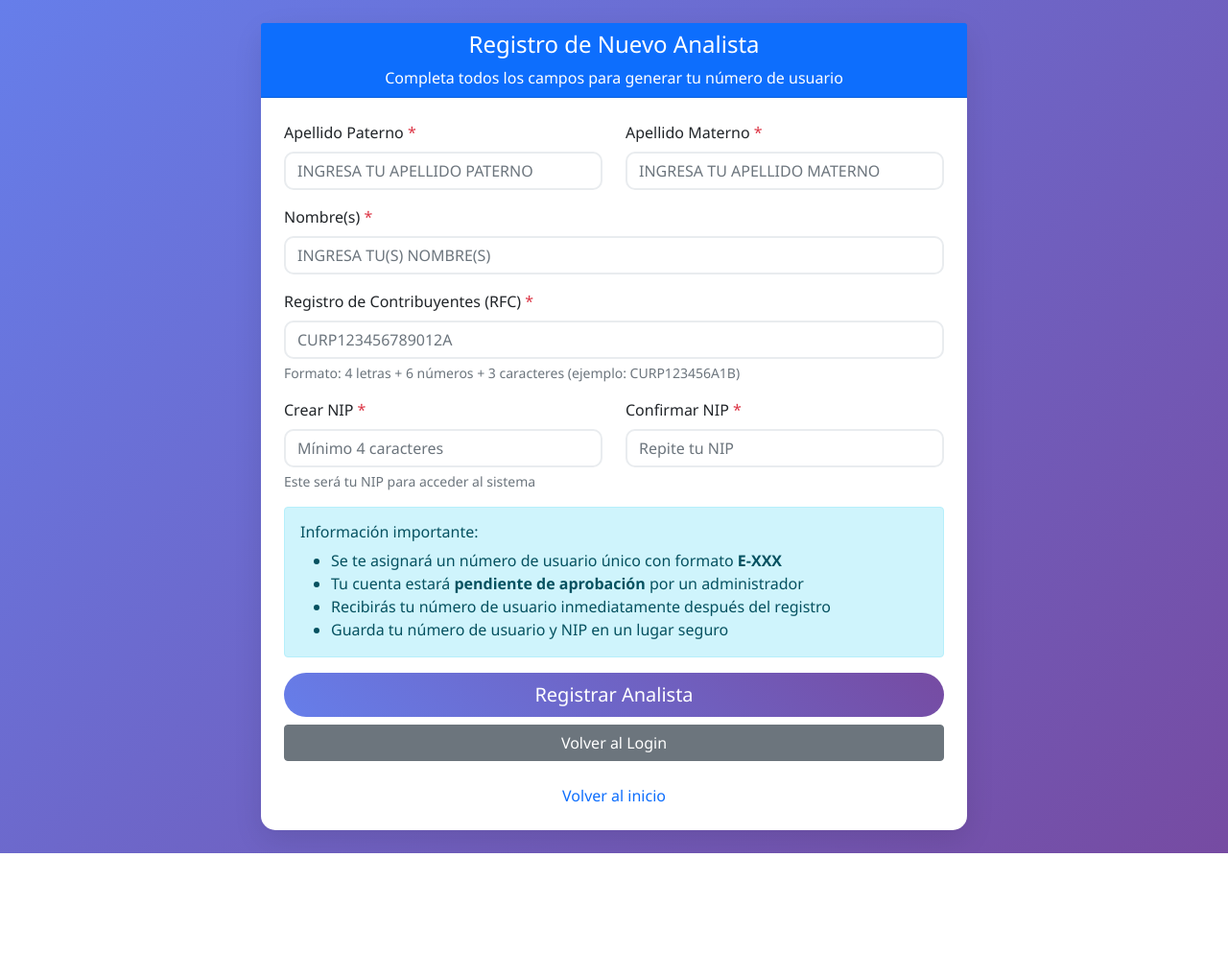
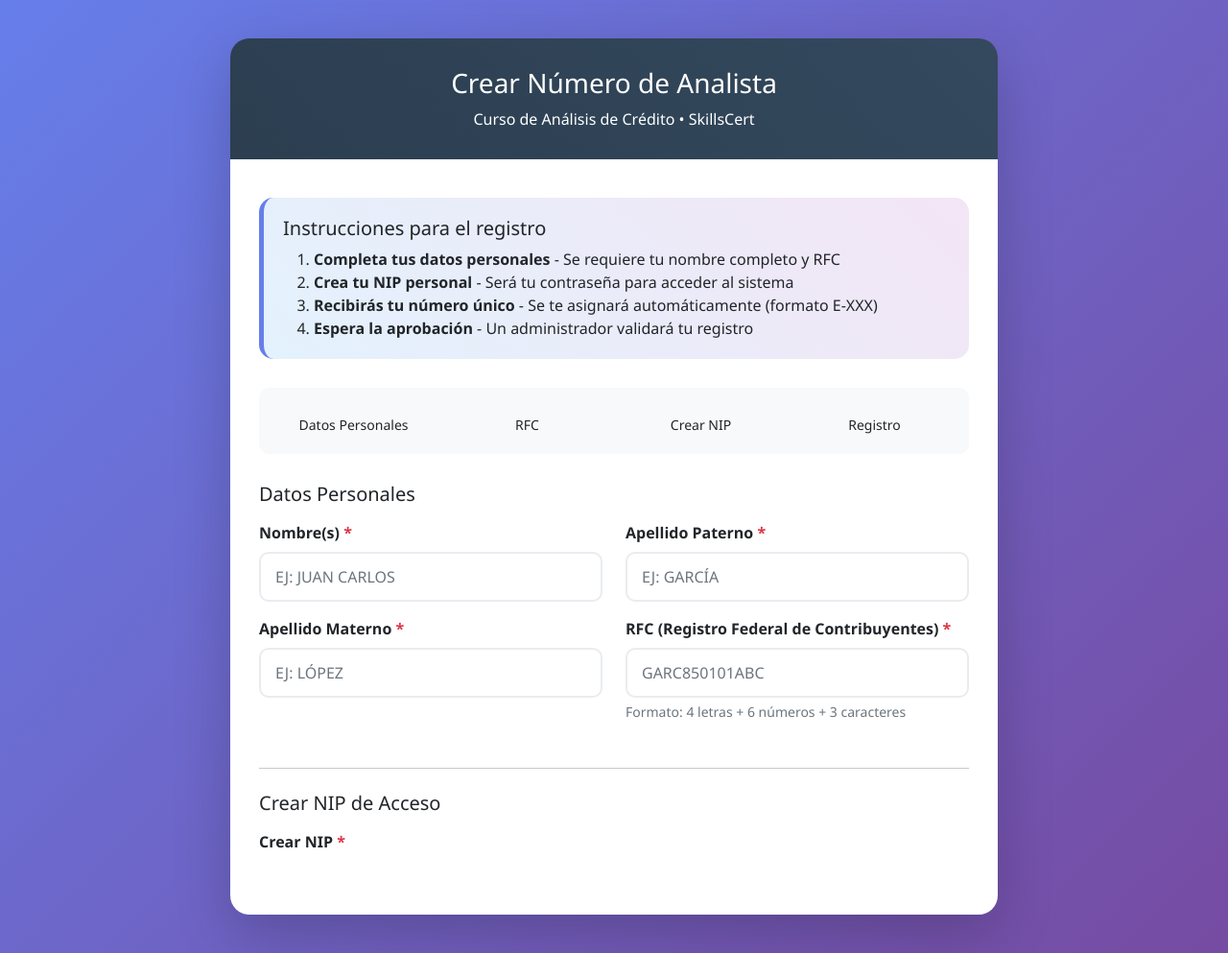
Before and after one commit to Stock-Broker1968/sistema-credito-web, a Flask app: page /registro_analista in a window 1280 px wide. Shown: the whole page at 96% size. Before the commit the page ends 889 px from the top, so only its background shows below. Run offline with Flask 3, Linux system fonts and the light colour scheme.

Commit message:
Update registro_analista.html
Registro analistas

```diff
--- a/templates/registro_analista.html
+++ b/templates/registro_analista.html
@@ -3,7 +3,7 @@
 <head>
     <meta charset="UTF-8">
     <meta name="viewport" content="width=device-width, initial-scale=1.0">
-    <title>Registro de Analista - Sistema de Crédito</title>
+    <title>Registro de Analista - Curso SkillsCert</title>
     <link href="https://cdn.jsdelivr.net/npm/bootstrap@5.1.3/dist/css/bootstrap.min.css" rel="stylesheet">
     <style>
         body {
@@ -11,39 +11,86 @@
             min-height: 100vh;
             font-family: 'Segoe UI', Tahoma, Geneva, Verdana, sans-serif;
         }
-        .card {
-            border-radius: 15px;
-            box-shadow: 0 10px 30px rgba(0,0,0,0.1);
+        .register-container {
+            min-height: 100vh;
+            display: flex;
+            align-items: center;
+            padding: 40px 0;
+        }
+        .register-card {
+            border-radius: 20px;
+            box-shadow: 0 20px 60px rgba(0,0,0,0.2);
             border: none;
+            overflow: hidden;
+            max-width: 800px;
+            margin: 0 auto;
         }
-        .btn-primary {
-            background: linear-gradient(45deg, #667eea, #764ba2);
-            border: none;
-            border-radius: 25px;
+        .register-header {
+            background: linear-gradient(45deg, #2c3e50, #34495e);
+            color: white;
+            padding: 30px;
+            text-align: center;
+        }
+        .register-body {
+            padding: 40px 30px;
+            background: white;
         }
         .form-control {
             border-radius: 10px;
             border: 2px solid #e9ecef;
+            padding: 12px 15px;
         }
         .form-control:focus {
             border-color: #667eea;
             box-shadow: 0 0 10px rgba(102, 126, 234, 0.25);
         }
+        .btn-register {
+            background: linear-gradient(45deg, #667eea, #764ba2);
+            border: none;
+            border-radius: 25px;
+            padding: 15px 30px;
+            font-size: 18px;
+            font-weight: 600;
+            color: white;
+            width: 100%;
+        }
+        .btn-register:hover {
+            transform: translateY(-2px);
+            box-shadow: 0 10px 30px rgba(102, 126, 234, 0.4);
+            color: white;
+        }
         .required {
             color: #dc3545;
+        }
+        .step-indicator {
+            background: #f8f9fa;
+            border-radius: 10px;
+            padding: 20px;
+            margin-bottom: 30px;
+        }
+        .instruction-box {
+            background: linear-gradient(45deg, #e3f2fd, #f3e5f5);
+            border-radius: 15px;
+            padding: 20px;
+            margin-bottom: 30px;
+            border-left: 5px solid #667eea;
         }
     </style>
 </head>
 <body>
+    <div class="register-container">
         <div class="container">
-        <div class="row justify-content-center align-items-center min-vh-100 py-4">
-            <div class="col-md-8">
-                <div class="card">
-                    <div class="card-header bg-primary text-white text-center">
-                        <h4><i class="fas fa-user-plus"></i> Registro de Nuevo Analista</h4>
-                        <p class="mb-0">Completa todos los campos para generar tu número de usuario</p>
+            <div class="row justify-content-center">
+                <div class="col-lg-10">
+                    <div class="register-card">
+                        <!-- Header -->
+                        <div class="register-header">
+                            <h3><i class="fas fa-user-plus"></i> Crear Número de Analista</h3>
+                            <p class="mb-0">Curso de Análisis de Crédito • SkillsCert</p>
                         </div>
-                    <div class="card-body p-4">
+
+                        <!-- Body -->
+                        <div class="register-body">
                             {% with messages = get_flashed_messages(with_categories=true) %}
                                 {% if messages %}
                                     {% for category, message in messages %}
@@ -55,151 +102,102 @@
                                 {% endif %}
                             {% endwith %}
 
+                            <!-- Instrucciones -->
+                            <div class="instruction-box">
+                                <h5><i class="fas fa-info-circle"></i> Instrucciones para el registro</h5>
+                                <ol class="mb-0">
+                                    <li><strong>Completa tus datos personales</strong> - Se requiere tu nombre completo y RFC</li>
+                                    <li><strong>Crea tu NIP personal</strong> - Será tu contraseña para acceder al sistema</li>
+                                    <li><strong>Recibirás tu número único</strong> - Se te asignará automáticamente (formato E-XXX)</li>
+                                    <li><strong>Espera la aprobación</strong> - Un administrador validará tu registro</li>
+                                </ol>
+                            </div>
+
+                            <!-- Indicador de pasos -->
+                            <div class="step-indicator">
+                                <div class="row text-center">
+                                    <div class="col-3">
+                                        <i class="fas fa-user fa-2x text-primary"></i>
+                                        <p class="small mt-2 mb-0">Datos Personales</p>
+                                    </div>
+                                    <div class="col-3">
+                                        <i class="fas fa-id-card fa-2x text-primary"></i>
+                                        <p class="small mt-2 mb-0">RFC</p>
+                                    </div>
+                                    <div class="col-3">
+                                        <i class="fas fa-lock fa-2x text-primary"></i>
+                                        <p class="small mt-2 mb-0">Crear NIP</p>
+                                    </div>
+                                    <div class="col-3">
+                                        <i class="fas fa-check-circle fa-2x text-success"></i>
+                                        <p class="small mt-2 mb-0">Registro</p>
+                                    </div>
+                                </div>
+                            </div>
+
                             <form method="POST" action="{{ url_for('registro_analista') }}" id="registroForm">
+                                <!-- Datos Personales -->
+                                <h5 class="mb-3"><i class="fas fa-user"></i> Datos Personales</h5>
+
                                 <div class="row">
                                     <div class="col-md-6 mb-3">
-                                    <label for="apellido_paterno" class="form-label">
+                                        <label for="nombre" class="form-label fw-bold">
+                                            Nombre(s) <span class="required">*</span>
+                                        </label>
+                                        <input type="text" class="form-control" id="nombre"
+                                               name="nombre" required
+                                               placeholder="Ej: Juan Carlos"
+                                               style="text-transform: uppercase;">
+                                    </div>
+
+                                    <div class="col-md-6 mb-3">
+                                        <label for="apellido_paterno" class="form-label fw-bold">
                                             Apellido Paterno <span class="required">*</span>
                                         </label>
                                         <input type="text" class="form-control" id="apellido_paterno"
                                                name="apellido_paterno" required
-                                           placeholder="Ingresa tu apellido paterno"
+                                               placeholder="Ej: García"
                                                style="text-transform: uppercase;">
                                     </div>
+                                </div>
 
-                                <div class="col-md-6 mb-3">
-                                    <label for="apellido_materno" class="form-label">
+                                <div class="row">
+                                    <div class="col-md-6 mb-4">
+                                        <label for="apellido_materno" class="form-label fw-bold">
                                             Apellido Materno <span class="required">*</span>
                                         </label>
                                         <input type="text" class="form-control" id="apellido_materno"
                                                name="apellido_materno" required
-                                           placeholder="Ingresa tu apellido materno"
-                                           style="text-transform: uppercase;">
-                                </div>
-                            </div>
-
-                            <div class="mb-3">
-                                <label for="nombre" class="form-label">
-                                    Nombre(s) <span class="required">*</span>
-                                </label>
-                                <input type="text" class="form-control" id="nombre"
-                                       name="nombre" required
-                                       placeholder="Ingresa tu(s) nombre(s)"
+                                               placeholder="Ej: López"
                                                style="text-transform: uppercase;">
                                     </div>
 
-                            <div class="mb-3">
-                                <label for="registro_contribuyentes" class="form-label">
-                                    Registro de Contribuyentes (RFC) <span class="required">*</span>
+                                    <div class="col-md-6 mb-4">
+                                        <label for="registro_contribuyentes" class="form-label fw-bold">
+                                            RFC (Registro Federal de Contribuyentes) <span class="required">*</span>
                                         </label>
                                         <input type="text" class="form-control" id="registro_contribuyentes"
                                                name="registro_contribuyentes" required
-                                       placeholder="CURP123456789012A"
+                                               placeholder="GARC850101ABC"
                                                pattern="[A-Z]{4}[0-9]{6}[A-Z0-9]{3}"
                                                maxlength="13"
                                                style="text-transform: uppercase;">
                                         <div class="form-text">
-                                    Formato: 4 letras + 6 números + 3 caracteres (ejemplo: CURP123456A1B)
+                                            <i class="fas fa-info-circle"></i>
+                                            Formato: 4 letras + 6 números + 3 caracteres
+                                        </div>
                                     </div>
                                 </div>
 
+                                <hr class="my-4">
+
+                                <!-- Crear NIP -->
+                                <h5 class="mb-3"><i class="fas fa-lock"></i> Crear NIP de Acceso</h5>
+
                                 <div class="row">
                                     <div class="col-md-6 mb-3">
-                                    <label for="nip" class="form-label">
+                                        <label for="nip" class="form-label fw-bold">
                                             Crear NIP <span class="required">*</span>
                                         </label>
                                         <input type="password" class="form-control" id="nip"
                                                name="nip" required minlength="4"
-                                           placeholder="Mínimo 4 caracteres">
-                                    <div class="form-text">
-                                        Este será tu NIP para acceder al sistema
-                                    </div>
-                                </div>
-
-                                <div class="col-md-6 mb-3">
-                                    <label for="confirmar_nip" class="form-label">
-                                        Confirmar NIP <span class="required">*</span>
-                                    </label>
-                                    <input type="password" class="form-control" id="confirmar_nip"
-                                           name="confirmar_nip" required minlength="4"
-                                           placeholder="Repite tu NIP">
-                                    <div id="nipMismatch" class="text-danger" style="display: none;">
-                                        Los NIPs no coinciden
-                                    </div>
-                                </div>
-                            </div>
-
-                            <div class="alert alert-info">
-                                <h6><i class="fas fa-info-circle"></i> Información importante:</h6>
-                                <ul class="mb-0">
-                                    <li>Se te asignará un número de usuario único con formato <strong>E-XXX</strong></li>
-                                    <li>Tu cuenta estará <strong>pendiente de aprobación</strong> por un administrador</li>
-                                    <li>Recibirás tu número de usuario inmediatamente después del registro</li>
-                                    <li>Guarda tu número de usuario y NIP en un lugar seguro</li>
-                                </ul>
-                            </div>
-
-                            <div class="d-grid gap-2">
-                                <button type="submit" class="btn btn-primary btn-lg" id="btnRegistrar">
-                                    <i class="fas fa-user-check"></i> Registrar Analista
-                                </button>
-                                <a href="{{ url_for('login_analista') }}" class="btn btn-secondary">
-                                    <i class="fas fa-arrow-left"></i> Volver al Login
-                                </a>
-                            </div>
-                        </form>
-
-                        <div class="text-center mt-4">
-                            <a href="{{ url_for('index') }}" class="text-decoration-none">
-                                <i class="fas fa-home"></i> Volver al inicio
-                            </a>
-                        </div>
-                    </div>
-                </div>
-            </div>
-        </div>
-    </div>
-
-    <script src="https://cdn.jsdelivr.net/npm/bootstrap@5.1.3/dist/js/bootstrap.bundle.min.js"></script>
-
-    <script>
-        document.addEventListener('DOMContentLoaded', function() {
-            const nipInput = document.getElementById('nip');
-            const confirmarNipInput = document.getElementById('confirmar_nip');
-            const btnRegistrar = document.getElementById('btnRegistrar');
-            const nipMismatch = document.getElementById('nipMismatch');
-            const rfcInput = document.getElementById('registro_contribuyentes');
-
-            // Validar coincidencia de NIPs
-            function validarNips() {
-                if (confirmarNipInput.value && nipInput.value !== confirmarNipInput.value) {
-                    nipMismatch.style.display = 'block';
-                    confirmarNipInput.classList.add('is-invalid');
-                    btnRegistrar.disabled = true;
-                } else {
-                    nipMismatch.style.display = 'none';
-                    confirmarNipInput.classList.remove('is-invalid');
-                    btnRegistrar.disabled = false;
-                }
-            }
-
-            nipInput.addEventListener('input', validarNips);
-            confirmarNipInput.addEventListener('input', validarNips);
-
-            // Formatear RFC
-            rfcInput.addEventListener('input', function(e) {
-                e.target.value = e.target.value.toUpperCase();
-            });
-
-            // Validar formulario antes de enviar
-            document.getElementById('registroForm').addEventListener('submit', function(e) {
-                if (nipInput.value !== confirmarNipInput.value) {
-                    e.preventDefault();
-                    alert('Los NIPs no coinciden. Por favor verifica.');
-                    return false;
-                }
-            });
-        });
-    </script>
-</body>
-</html>
```
Lines whose indentation alone changed are shown as unchanged.
